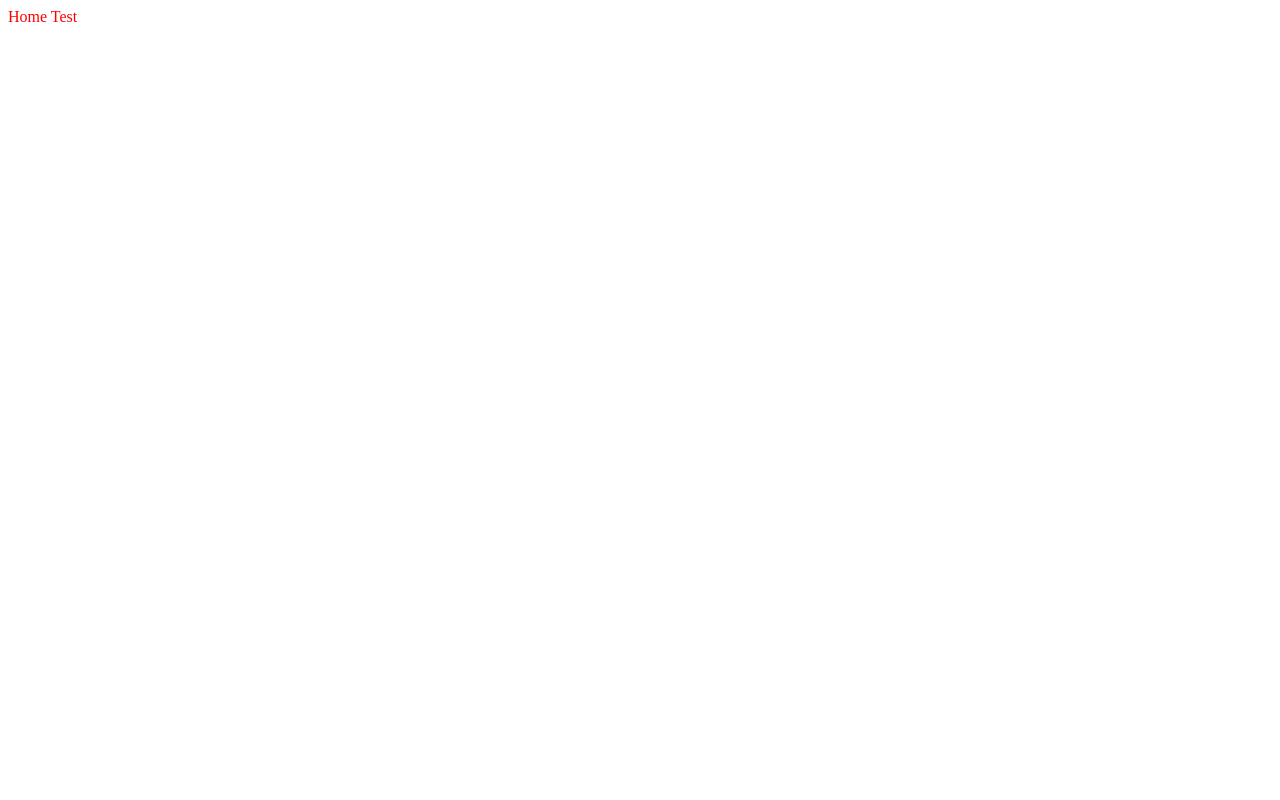
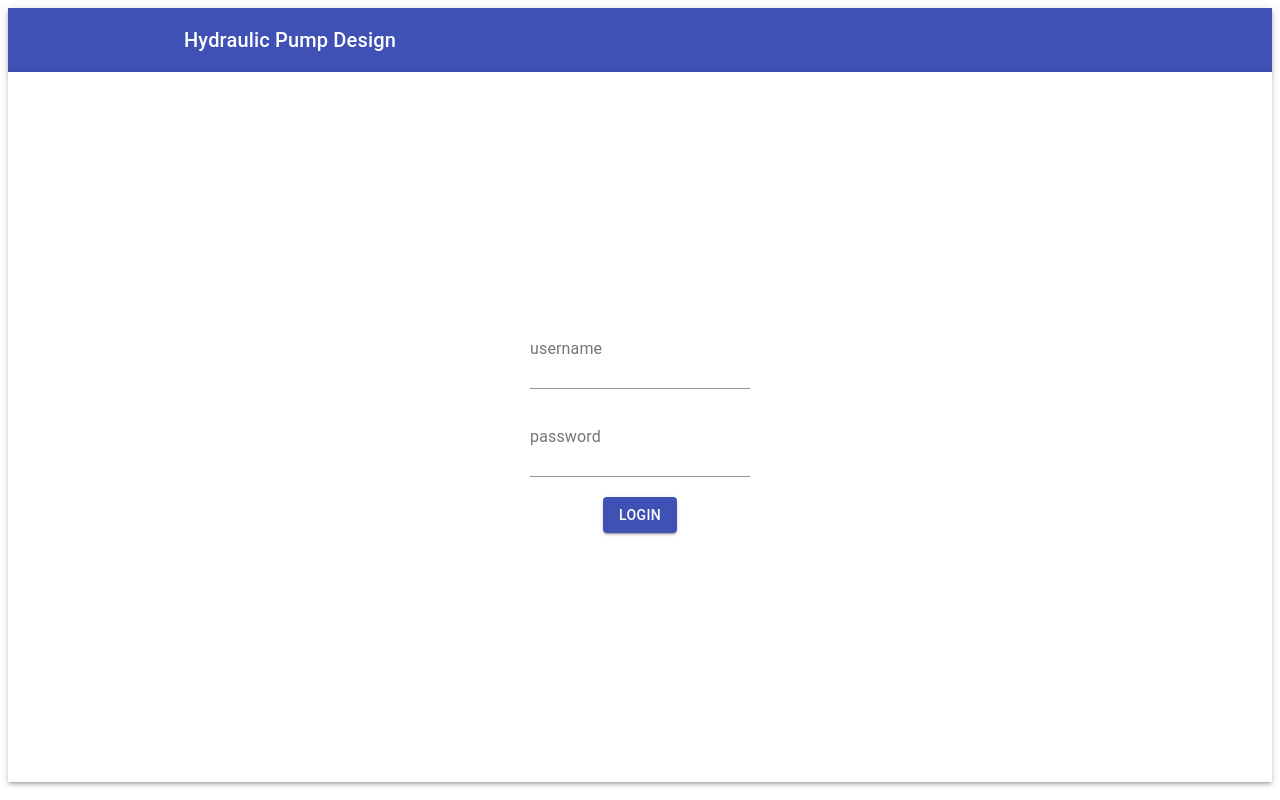
Before and after one commit to damianlujep/Hydraulic_Pump_Design_React, a React (Create React App) app: page / in a window 1280 px wide. Built offline with nearby package versions, Linux system fonts and the light colour scheme.

Commit message:
Basic Login form and MaterialUI Dependencies

```diff
--- a/package.json
+++ b/package.json
@@ -3,6 +3,8 @@
   "version": "0.1.0",
   "private": true,
   "dependencies": {
+    "@material-ui/core": "^4.12.3",
+    "@material-ui/lab": "^4.0.0-alpha.60",
     "@testing-library/jest-dom": "^5.14.1",
     "@testing-library/react": "^11.2.7",
     "@testing-library/user-event": "^12.8.3",
--- /dev/null
+++ b/src/components/Header.js
@@ -0,0 +1,20 @@
+import React from 'react';
+import {AppBar, Container, Toolbar, Typography} from "@material-ui/core";
+
+const Header = () => {
+    return (
+        <>
+            <AppBar position="static">
+                <Toolbar>
+                    <Container maxWidth={"md"}>
+                        <Typography variant="h6">
+                            Hydraulic Pump Design
+                        </Typography>
+                    </Container>
+                </Toolbar>
+            </AppBar>
+        </>
+    );
+};
+
+export default Header;
--- a/src/components/Home.js
+++ b/src/components/Home.js
@@ -1,10 +1,13 @@
 import React from 'react';
+import Header from "./Header";
+import LoginForm from "./LoginForm";
 
 const Home = () => {
     return (
-        <div>
-            Home Test
-        </div>
+        <>
+            <Header/>
+            <LoginForm/>
+        </>
     );
 };
 
--- /dev/null
+++ b/src/components/LoginForm.js
@@ -0,0 +1,77 @@
+import React, {useState} from 'react';
+import {Button, Container, createStyles, FormGroup, InputLabel, makeStyles, Paper, TextField} from "@material-ui/core";
+import {Alert} from "@material-ui/lab";
+
+const LoginForm = () => {
+    const [username, setUsername] = useState("");
+    const [password, setPassword] = useState("");
+    const [errors, setErrors] = useState([]);
+
+    const handleSubmit = (e) => {
+        const tempErrors = [];
+        e.preventDefault();
+
+        console.log(username, password);
+
+        if (username.trim() !== "damianlujep") {
+            tempErrors.push("Incorrect username");
+        }
+
+        if (password.trim() !== "password") {
+            tempErrors.push("Incorrect password")
+        }
+
+        setErrors(tempErrors);
+    }
+
+    const styles = makeStyles((theme) =>
+        createStyles({
+            form: {
+                display: "flex",
+                justifyContent: "space-between",
+                flexDirection: "column",
+                alignItems: "center",
+                flexWrap: "wrap",
+            },
+            field: {
+                margin: "20px 20px"
+            },
+            unitSelect: {
+                minWidth: "100px"
+            },
+            paper: {
+                height: "calc(100vh - 90px)",
+                display: "flex",
+                alignItems: "center"
+            }
+        })
+    );
+
+    const classes = styles();
+    let errorsJsx = null;
+
+    if (errors.length > 0 ){
+        errorsJsx = errors.map((err, index) => <Alert key={index} severity={"error"}>{err}</Alert>)
+    }
+
+    return (
+        <Paper square elevation={3} className={classes.paper}>
+            <Container maxWidth={"md"}>
+                <form className={classes.form} onSubmit={handleSubmit}>
+                    <FormGroup className={classes.field}>
+                        <InputLabel>username</InputLabel>
+                        <TextField value={username} onChange={e => setUsername(e.target.value)}/>
+                    </FormGroup>
+                    <FormGroup className={classes.field}>
+                        <InputLabel>password</InputLabel>
+                        <TextField type="password" value={password} onChange={e => setPassword(e.target.value)}/>
+                    </FormGroup>
+                    <Button type="submit" variant="contained" color="primary">Login</Button>
+                </form>
+                {errorsJsx}
+            </Container>
+        </Paper>
+    );
+};
+
+export default LoginForm;
```
